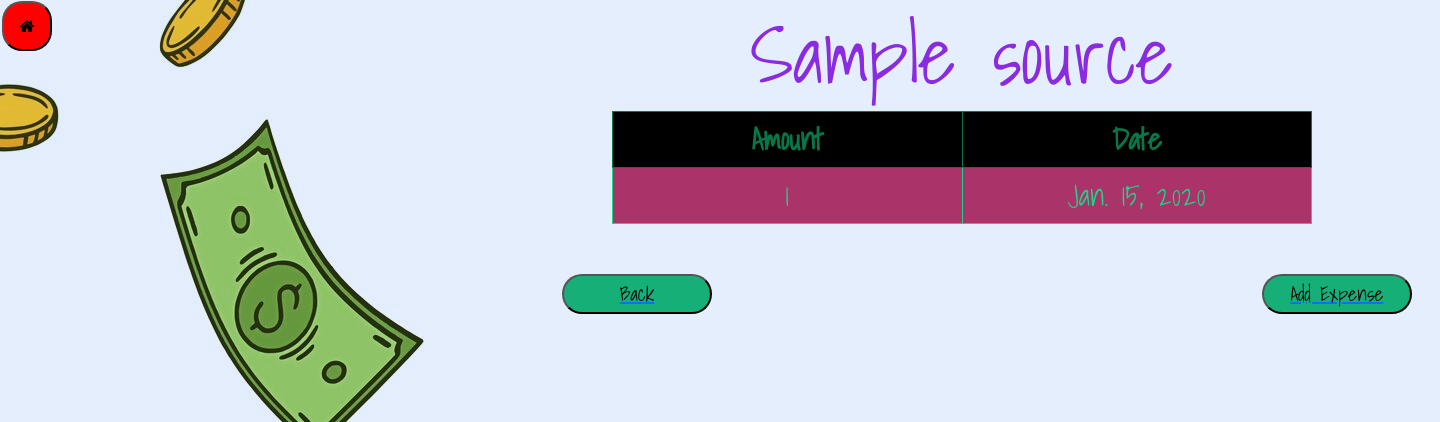
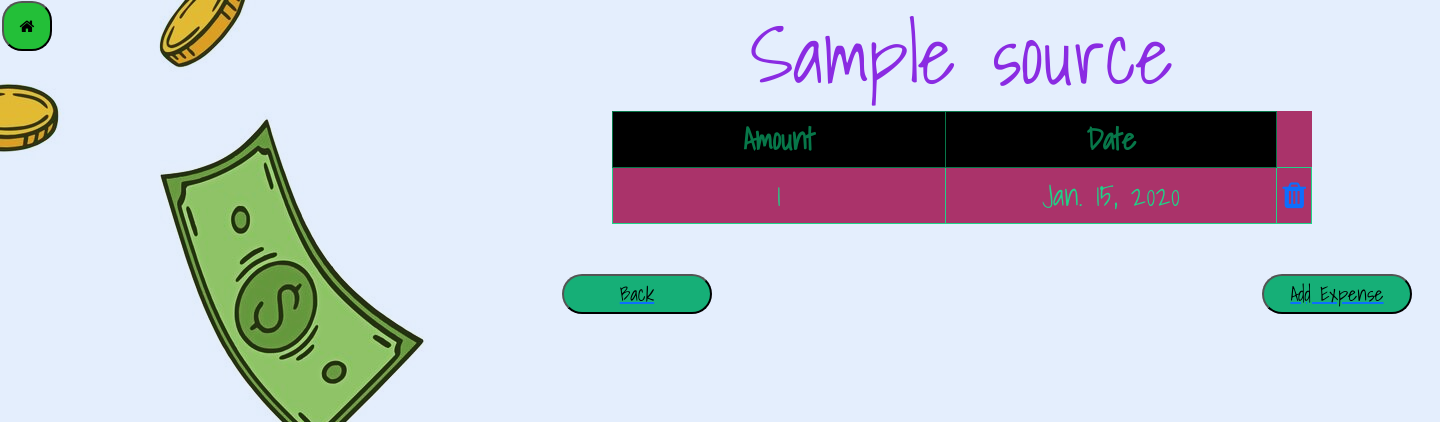
Before and after one commit to pournami-pradeep/ExpenseCalculator, a Django app: page /source-details/1/ in a window 1440 px wide. Shown: the top 422 px of the page. Run offline with Django 4.2, Linux system fonts and the light colour scheme; tables that the repository leaves empty hold one stand-in row (values such as "Sample post"); some web fonts are replaced.

Commit message:
delete expense implemented

```diff
--- a/ExpenseCalculator/monthlyexpenses/static/styles.css
+++ b/ExpenseCalculator/monthlyexpenses/static/styles.css
@@ -99,7 +99,7 @@ ul {
     left:0;
     width: 50px;
     height: 50px;
-    background-color: rgb(255, 0, 0);
+    background-color: rgb(35, 191, 56);
     border-radius: 20px;
 
 }
@@ -291,3 +291,7 @@ tr:hover{
     background-color: rgb(106, 102, 231);
     color: #cd91cf;
 }
+
+.delete:hover{
+    color: red;
+}
--- a/ExpenseCalculator/monthlyexpenses/templates/source_detail.html
+++ b/ExpenseCalculator/monthlyexpenses/templates/source_detail.html
@@ -23,6 +23,13 @@
                 <td class="amt">{{exp.expense}}</td>
                 <td class="date">{{exp.date}}</td>
 
+                <td class="delete">
+                    <a href="{% url 'delete-expense' exp.id source.id %}">
+                        <i class="fa fa-trash delete"></i>
+                    </a>
+                </td>
+
+
             </tr>
 
             </tbody>
@@ -38,11 +45,7 @@
                 <button class="b3" onclick="source">Back</button>
             </a>
             </div>
-            <!-- <div>
-                <a href="{% url 'source' %}">
-                    <button class="b3" onclick="source">Delete</button>
-                </a>
-                </div> -->
+
             <div>
             <a href="{% url 'expense' source.id %}">
                 <button class="b3" onclick="source">Add Expense</button>
--- a/ExpenseCalculator/monthlyexpenses/templates/source_list.html
+++ b/ExpenseCalculator/monthlyexpenses/templates/source_list.html
@@ -12,7 +12,7 @@
     <div class="flex-container">
         {% for x in sources %}
         <div class="box">
-            {{x.label}} <a class="detailpage" href="{% url 'source-detail' x.id %}">View</a>
+            {{x.label}} <a class="detailpage" href='{% url "source-detail" x.id %}'>View</a> <i class="fa fa-trash delete"></i>
         </div>
         {% endfor %}
 
--- a/ExpenseCalculator/monthlyexpenses/urls.py
+++ b/ExpenseCalculator/monthlyexpenses/urls.py
@@ -10,6 +10,7 @@ urlpatterns = [
     path('source-details/<int:source_id>/',views.source_detail,name='source-detail'),
     # path('delete-source/<int:source_id>/',views.delete_source,name='delete-source'),
     path('expense/<int:source_id>/',views.add_expense,name='expense'),
+    path('delete-expense/<int:expense_id>/<int:source_id>/',views.delete_expense,name='delete-expense'),
     path('',views.home, name="home"),
     # path('create-source/',views.CreateSource.as_view(),name='source-create'),
 ]
--- a/ExpenseCalculator/monthlyexpenses/views.py
+++ b/ExpenseCalculator/monthlyexpenses/views.py
@@ -11,7 +11,6 @@ from rest_framework import generics
 from .forms import ExpenseForm, SourceForm, UserRegistrationForm
 
 # Create your views here.
-
 
 
 def create_source(request):
@@ -35,6 +34,7 @@ def sources(request):
     context = {"sources":sources}
     return render(request,"source_list.html",context)
 
+
 def source_detail(request,source_id):
     try:
         source = Source.objects.get(id=source_id)
@@ -42,7 +42,6 @@ def source_detail(request,source_id):
         return render(request,"page_not_found.html",{})
 
     expenses = Expenses.objects.filter(source=source)
-    print(expenses)
     context = {"source":source,"expense":expenses}
     return render(request,"source_detail.html",context)
 
@@ -69,6 +68,15 @@ def add_expense(request,source_id):
         return render(request,"expense.html",{"form":form,"error":error_string})
     form = ExpenseForm()
     return render(request,"expense.html",{"form":form,"source":source})
+
+
+def delete_expense(request,expense_id,source_id):
+    try:
+        expense = Expenses.objects.get(id=expense_id)
+    except:
+        return render(request,"page_not_found.html",{})
+    expense.delete()
+    return redirect("source-detail",source_id)
 
 
 def register(request):
@@ -102,18 +110,11 @@ def login_user(request):
         return render(request,'login.html',{"error":"Error logging in."})
     return render(request,'login.html')
 
+
 def home(request):
+    if request.user.is_authenticated:
+        return redirect('source')
     return render(request,'home.html')
 
 
 # def delete_source(reque)
-
-# def list_expenses(request,source_id):
-#     try:
-#         source = Source.objects.get(id=source_id)
-#     except:
-#         return render(request,"page_not_found.html",{})
-
-#     expenses = Expenses.objects.filter(source=source)
-#     context = {"source":source,"expense":expenses}
-#     return render(request,"source_detail",context)
```
